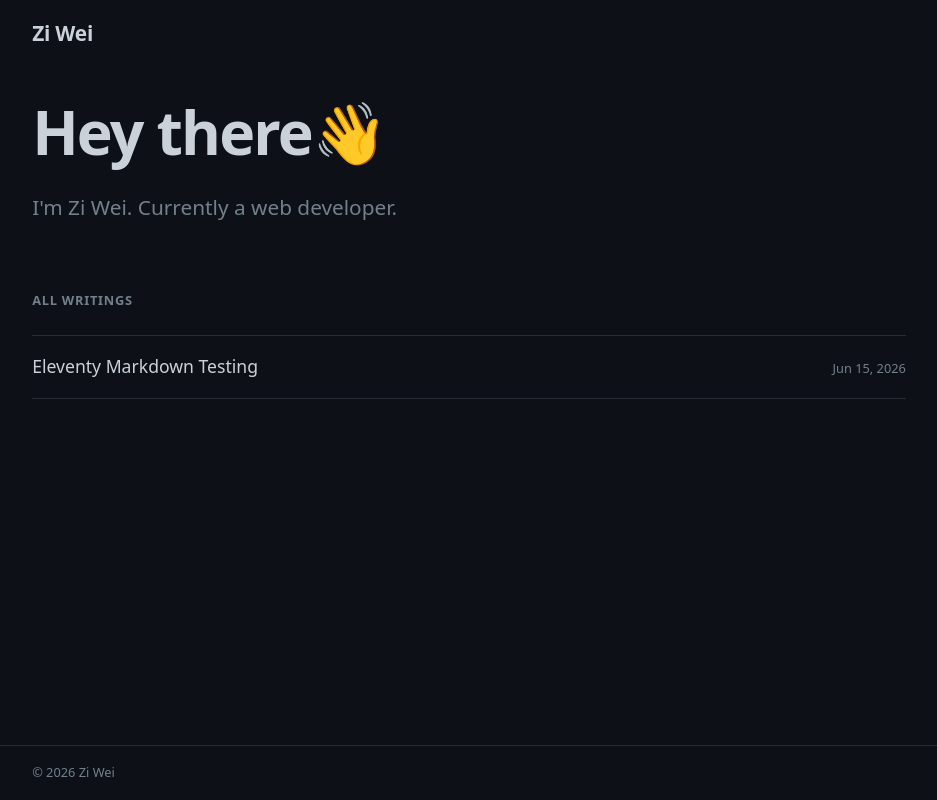
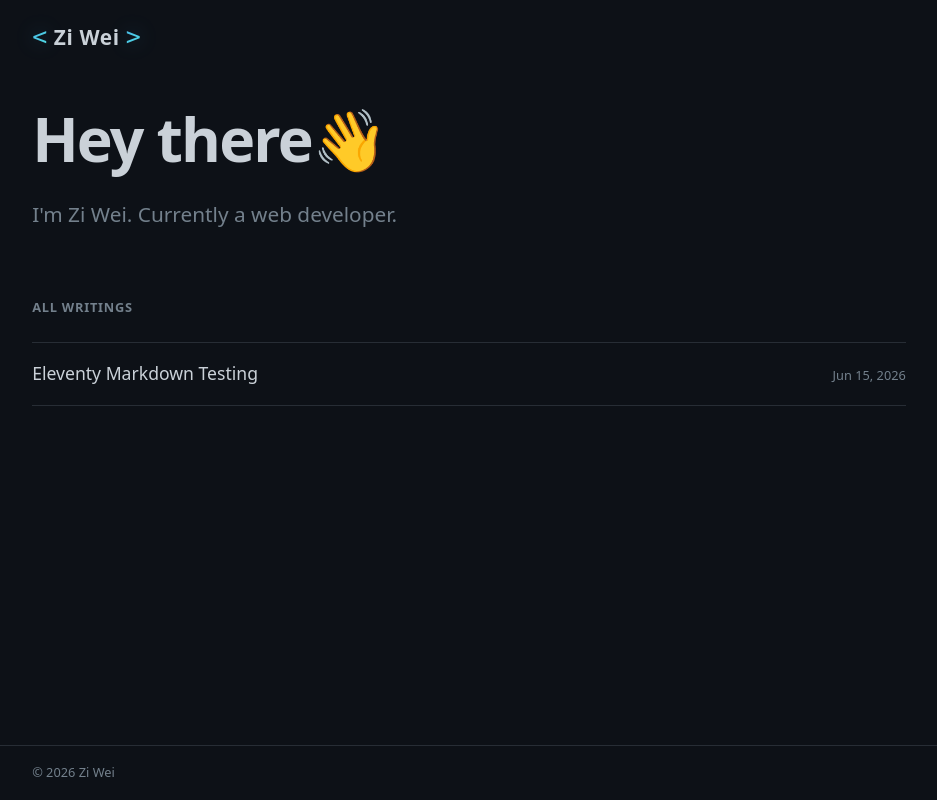
Before and after one commit to ziwei531/blog-zw, an Eleventy site: page index.html in a window 1280 px wide. Shown: the whole page, without its empty margins (171-1108 px from the left). Built offline with nearby package versions, Linux system fonts and the light colour scheme; Eleventy itself is replaced by a stand-in of ours; files that its build step writes are made by us from their sources; what markdown-it-task-lists would draw is missing.

Commit message:
feat: add styled angle brackets to site logo with gradient and hover effect

```diff
--- a/_includes/layouts/base.njk
+++ b/_includes/layouts/base.njk
@@ -13,7 +13,7 @@
 
   <header class="site-header">
     <div class="header-inner">
-      <a href="{{ '/' | url }}" class="site-logo">Zi Wei</a>
+      <a href="{{ '/' | url }}" class="site-logo"><span class="logo-bracket">&lt;</span> Zi Wei <span class="logo-bracket">&gt;</span></a>
     </div>
   </header>
 
--- a/css/style.css
+++ b/css/style.css
@@ -122,11 +122,34 @@ a:hover {
   font-size: var(--text-lg);
   font-weight: 600;
   color: var(--color-text);
-  letter-spacing: -0.01em;
+  letter-spacing: 0.03em;
   text-decoration: none;
+  transition: color 200ms ease;
 }
 .site-logo:hover {
   color: var(--color-accent);
+}
+
+.logo-bracket {
+  font-family: var(--font-mono);
+  font-weight: 300;
+  font-size: 1.2em;
+  background: linear-gradient(
+    135deg,
+    var(--color-accent),
+    hsl(180, 70%, 60%)
+  );
+  -webkit-background-clip: text;
+  background-clip: text;
+  color: transparent;
+  filter: drop-shadow(0 0 10px hsla(200, 80%, 60%, 0.35));
+  transition: filter 300ms ease, transform 300ms ease;
+}
+.site-logo:hover .logo-bracket {
+  filter: drop-shadow(
+      0 0 16px hsla(200, 80%, 60%, 0.6)
+    );
+  transform: scale(1.08);
 }
 
 /* ==============================================
```
